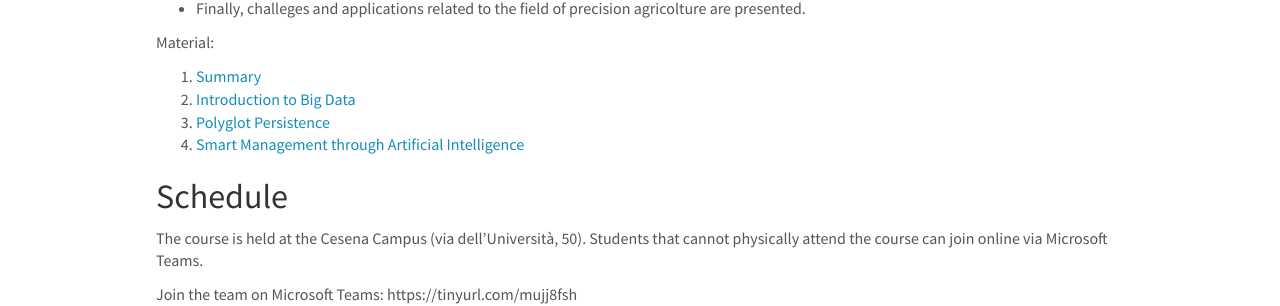
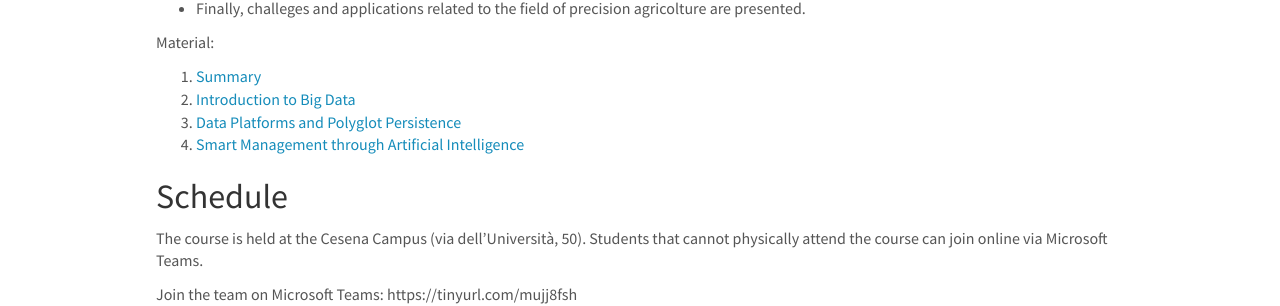
Before and after one commit to big-unibo/big-unibo.github.io, a Jekyll site: the page built from _pages/phd_bigdata_dataplatform_2223.md, in a window 1280 px wide and 900 px high, scrolled down 346 px. Shown: the part 148-454 px from the top of the window. Built offline with Jekyll 4.4.1, drawn with Linux system fonts in a browser that asks for light colours; nearby versions of some CDN libraries.

Commit message:
upload the slides

```diff
--- a/_pages/phd_bigdata_dataplatform_2223.md
+++ b/_pages/phd_bigdata_dataplatform_2223.md
@@ -24,7 +24,7 @@ Material:
 
 0. [Summary]({{ site.url }}{{ site.baseurl }}/resources/fbd2dp2223/0-summary.pdf)
 0. [Introduction to Big Data]({{ site.url }}{{ site.baseurl }}/resources/fbd2dp2223/1-introduction-to-big-data.pdf)
-0. [Polyglot Persistence]({{ site.url }}{{ site.baseurl }}/resources/fbd2dp2223/2-polyglot-persistence.pdf)
+0. [Data Platforms and Polyglot Persistence]({{ site.url }}{{ site.baseurl }}/resources/fbd2dp2223/2-polyglot-persistence.pdf)
 0. [Smart Management through Artificial Intelligence]({{ site.url }}{{ site.baseurl }}/resources/fbd2dp2223/3-the-metadata-challenge.pdf)
 
 ## Schedule
```
Also changed, not shown: 4 other files.
